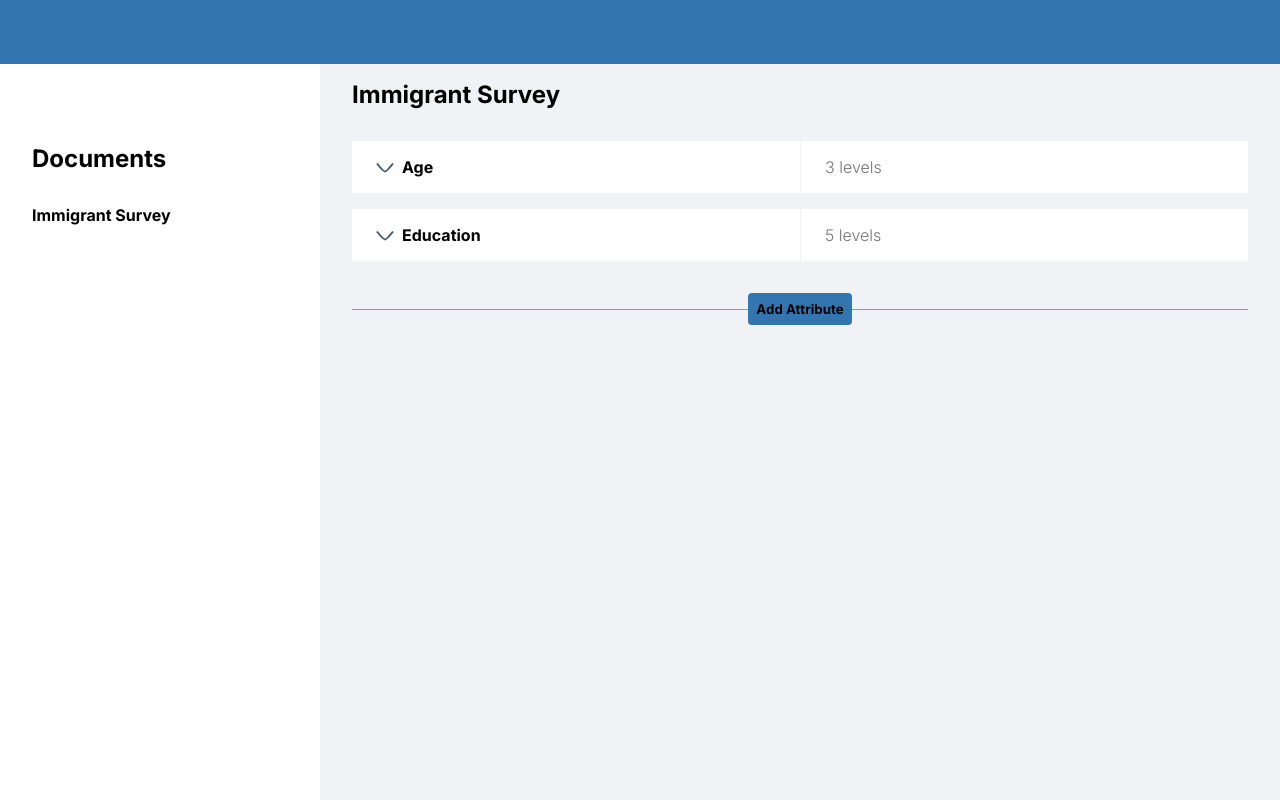
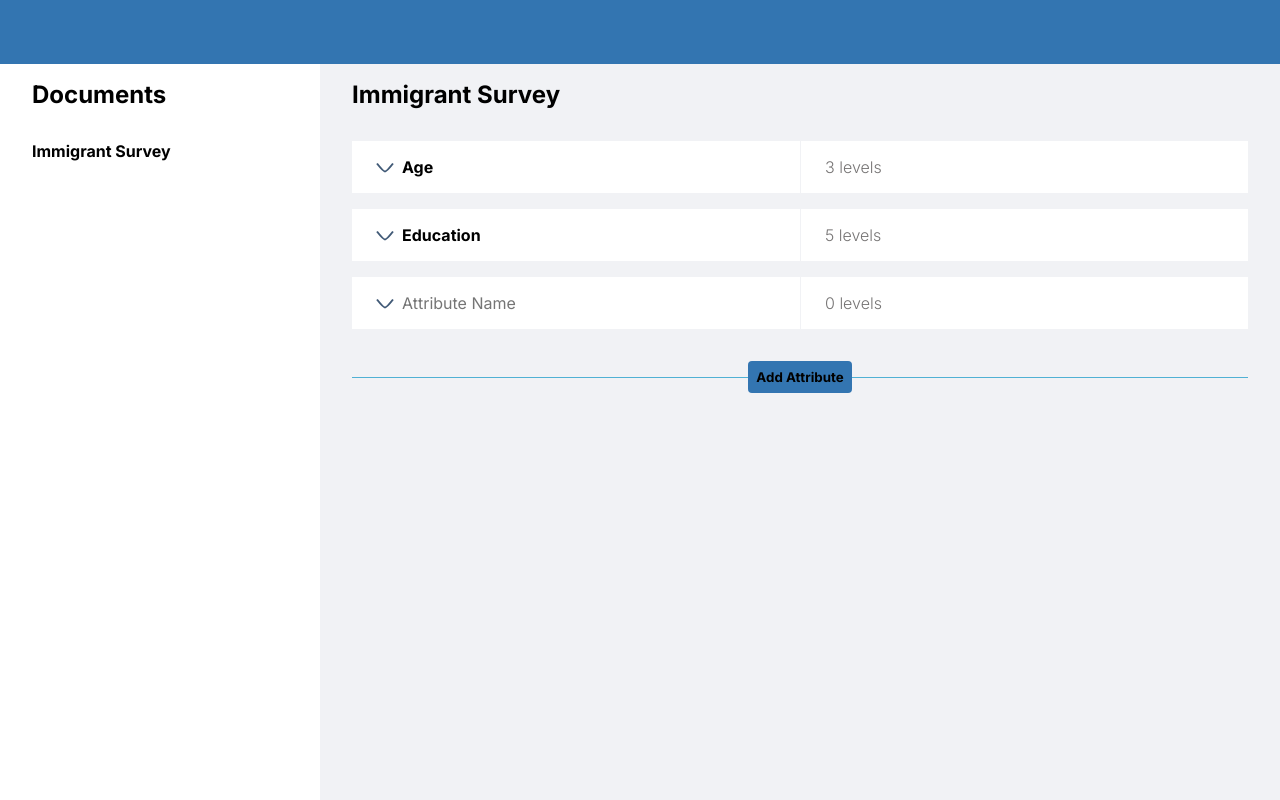
Before and after one commit to aaronrkaufman/projointdesigntool, a Next.js app in the folder conjoint/: page /profile in a window 1280 px wide. Both pictures are taken after a click on the button "Add Attribute". Built offline with nearby package versions, Linux system fonts and the light colour scheme.

Commit message:
feat: adding attributes and levels

```diff
--- a/conjoint/src/app/profile/page.tsx
+++ b/conjoint/src/app/profile/page.tsx
@@ -1,7 +1,7 @@
 import { Header } from "@/components/header";
 import styles from "./page.module.css";
 import { Sidebar } from "@/components/sidebar";
-import { Survey } from "@/components/survey/survey";
+import { SurveyContainer } from "@/components/survey/survey.container";
 
 const Profile = () => {
   return (
@@ -9,7 +9,7 @@ const Profile = () => {
       <Header></Header>
       <main className={styles.main}>
         <Sidebar />
-        <Survey />
+        <SurveyContainer />
       </main>
     </>
   );
--- /dev/null
+++ b/conjoint/src/components/attribute/attribute.container.tsx
@@ -0,0 +1,80 @@
+// AttributeContainer.tsx
+import React, { FC, useState } from "react";
+import { Attribute } from "./attribute";
+import { AttributeCreator } from "./attribute_creator";
+
+export interface ILevel {
+  name: string;
+  weight?: number;
+}
+
+export interface IAttribute {
+  name: string;
+  levels: ILevel[];
+}
+
+interface PropsAttributeContainer {
+  attribute?: IAttribute;
+  addLevel?: (attributeName: string, newLevel: string) => void;
+  addNewAttribute?: (name: string) => void;
+  cancelNewAttribute?: () => void;
+  isCreator?: boolean; // To determine whether to render AttributeCreator or AttributeComponent
+}
+
+export const AttributeContainer: FC<PropsAttributeContainer> = ({
+  attribute,
+  addLevel,
+  addNewAttribute,
+  cancelNewAttribute,
+  isCreator = false,
+}) => {
+  const [show, setShow] = useState<boolean>(false);
+  const [newLevel, setNewLevel] = useState<string>("");
+  const [name, setName] = useState<string>("");
+
+  // Handle key press for AttributeComponent
+  const handleKeyPressAttribute = (event: React.KeyboardEvent) => {
+    if (event.key === "Enter" && newLevel.trim() !== "" && addLevel) {
+      if (attribute) addLevel(attribute.name, newLevel);
+      setNewLevel("");
+    }
+  };
+
+  // Handle blur for AttributeCreator
+  const handleBlurCreator = () => {
+    if (name.trim() === "" && cancelNewAttribute) {
+      cancelNewAttribute();
+    } else if (addNewAttribute) {
+      addNewAttribute(name);
+    }
+  };
+
+  // Handle key press for AttributeCreator
+  const handleKeyPressCreator = (event: React.KeyboardEvent) => {
+    if (event.key === "Enter" && name.trim() !== "" && addNewAttribute) {
+      addNewAttribute(name);
+    }
+  };
+
+  const handleShow = () => setShow(!show);
+
+  return isCreator ? (
+    <AttributeCreator
+      addNewAttribute={addNewAttribute!}
+      cancelNewAttribute={cancelNewAttribute!}
+      onBlur={handleBlurCreator}
+      onKeyDown={handleKeyPressCreator}
+      onChange={(e) => setName(e.target.value)}
+    />
+  ) : (
+    <Attribute
+      show={show}
+      newLevel={newLevel}
+      onShow={handleShow}
+      onKeyPress={handleKeyPressAttribute}
+      onBlur={() => setNewLevel("")}
+      onChange={(e) => setNewLevel(e.target.value)}
+      attribute={attribute!}
+    />
+  );
+};
--- /dev/null
+++ b/conjoint/src/components/attribute/attribute.tsx
@@ -0,0 +1,70 @@
+// AttributeComponent.tsx
+import React, { FC, KeyboardEvent, ChangeEvent } from "react";
+import styles from "../survey/survey.module.css";
+import { IAttribute } from "./attribute.container";
+
+interface PropsAttributeComponent {
+  attribute: IAttribute;
+  show: boolean;
+  newLevel: string;
+  onShow: () => void;
+  onKeyPress: (event: KeyboardEvent) => void;
+  onBlur: () => void;
+  onChange: (event: ChangeEvent<HTMLInputElement>) => void;
+}
+
+export const Attribute: FC<PropsAttributeComponent> = ({
+  attribute,
+  show,
+  newLevel,
+  onShow,
+  onKeyPress,
+  onBlur,
+  onChange,
+}) => (
+  <li className={styles.attribute}>
+    <div className={styles.attribute_left}>
+      <svg
+        onClick={onShow}
+        width="18"
+        height="11"
+        viewBox="0 0 18 11"
+        fill="none"
+        xmlns="http://www.w3.org/2000/svg"
+        style={{ transform: show ? "rotate(-180deg)" : "rotate(0deg)" }}
+      >
+        <path
+          d="M1 1.5C1 1.5 7.31579 9.5 9 9.5C10.6842 9.5 17 1.5 17 1.5"
+          stroke="#415A77"
+          strokeWidth="2"
+        />
+      </svg>
+      <p>{attribute.name}</p>
+    </div>
+    <div className={styles.attribute_right}>
+      {show ? (
+        <ul className={`${styles.levels}`}>
+          {attribute.levels.map((level) => (
+            <li>
+              <span className={styles.circle}></span>
+              {level.name}
+            </li>
+          ))}
+          <li>
+            <span className={styles.circle}></span>
+            <input
+              className={styles.input}
+              placeholder={"Add level"}
+              value={newLevel}
+              onChange={onChange}
+              onKeyDown={onKeyPress}
+              onBlur={onBlur}
+            ></input>
+          </li>
+        </ul>
+      ) : (
+        <p>{attribute.levels.length} levels</p>
+      )}
+    </div>
+  </li>
+);
--- /dev/null
+++ b/conjoint/src/components/attribute/attribute_creator.tsx
@@ -0,0 +1,70 @@
+import { useState } from "react";
+import styles from "../survey/survey.module.css"; // Adjust the styles accordingly
+
+interface Props {
+  addNewAttribute: (name: string) => void;
+  cancelNewAttribute: () => void;
+  onBlur: () => void;
+  onKeyDown: (event: React.KeyboardEvent) => void;
+  onChange: (event: React.ChangeEvent<HTMLInputElement>) => void;
+}
+
+export const AttributeCreator: React.FC<Props> = ({
+  addNewAttribute,
+  cancelNewAttribute,
+  onBlur,
+  onKeyDown,
+  onChange,
+}) => {
+  const [name, setName] = useState("");
+
+  // Bind setName to onChange event
+  const handleChange = (event: React.ChangeEvent<HTMLInputElement>) => {
+    setName(event.target.value);
+    if (onChange) onChange(event); // propagate event upward
+  };
+
+  // Bind onBlur and onKeyDown events
+  const handleBlur = () => {
+    onBlur && onBlur();
+    if (name.trim() === "") cancelNewAttribute();
+    else addNewAttribute(name);
+  };
+
+  const handleKeyPress = (event: React.KeyboardEvent) => {
+    onKeyDown && onKeyDown(event); // propagate event upward
+    if (event.key === "Enter" && name.trim() !== "") addNewAttribute(name);
+  };
+
+  return (
+    <li className={styles.attribute}>
+      <div className={styles.attribute_left}>
+        <svg
+          width="18"
+          height="11"
+          viewBox="0 0 18 11"
+          fill="none"
+          xmlns="http://www.w3.org/2000/svg"
+        >
+          <path
+            d="M1 1.5C1 1.5 7.31579 9.5 9 9.5C10.6842 9.5 17 1.5 17 1.5"
+            stroke="#415A77"
+            strokeWidth="2"
+          />
+        </svg>
+        <input
+          autoFocus
+          placeholder="Attribute Name"
+          value={name}
+          onChange={handleChange}
+          onBlur={handleBlur}
+          onKeyDown={handleKeyPress}
+          className={styles.input}
+        />
+      </div>
+      <div className={styles.attribute_right}>
+        <p>0 levels</p>
+      </div>
+    </li>
+  );
+};
--- a/conjoint/src/components/sidebar.module.css
+++ b/conjoint/src/components/sidebar.module.css
@@ -2,7 +2,7 @@
   width: 20rem;
   height: calc(100vh);
   background-color: var(--whiteClr);
-  padding-top: 5rem;
+  padding-top: 1rem;
   padding-left: 2rem;
   position: fixed;
 }
--- a/conjoint/src/components/survey/add_attribute.tsx
+++ b/conjoint/src/components/survey/add_attribute.tsx
@@ -1,8 +1,16 @@
-import styles from "./survey.module.css"
+import styles from "./survey.module.css";
 
-export const AddAttribute = () => {
-    return <div className={styles.container}>
-        <span className={styles.line}></span>
-        <button className={styles.btn}>Add Attribute</button>
+interface AddAttributeProps {
+  onCreate: () => void;
+}
+
+export const AddAttribute = ({ onCreate }: AddAttributeProps) => {
+  return (
+    <div className={styles.container}>
+      <span className={styles.line}></span>
+      <button className={styles.btn} onClick={onCreate}>
+        Add Attribute
+      </button>
     </div>
-}
+  );
+};
--- /dev/null
+++ b/conjoint/src/components/survey/survey.container.tsx
@@ -0,0 +1,56 @@
+"use client";
+import React, { FC } from "react";
+import { Survey } from "./survey";
+import { useState } from "react";
+import { IAttribute } from "../attribute/attribute.container";
+
+export const SurveyContainer: FC = () => {
+  const [attributes, setAttributes] = useState<IAttribute[]>([
+    {
+      name: "Age",
+      levels: [{ name: "10-20" }, { name: "20-30" }, { name: "30-40" }],
+    },
+    {
+      name: "Education",
+      levels: [
+        { name: "No Formal" },
+        { name: "4th Grade" },
+        { name: "8th Grade" },
+        { name: "High School" },
+        { name: "Two-Year College" },
+      ],
+    },
+  ]);
+
+  const [isCreatingAttribute, setIsCreatingAttribute] = useState(false);
+
+  const handleCreateAttribute = () => setIsCreatingAttribute(true);
+
+  const addNewAttribute = (name: string) => {
+    setAttributes([...attributes, { name, levels: [] }]);
+    setIsCreatingAttribute(false);
+  };
+
+  const cancelNewAttribute = () => setIsCreatingAttribute(false);
+
+  const addLevelToAttribute = (attributeName: string, newLevel: string) => {
+    setAttributes((prevAttributes) =>
+      prevAttributes.map((attribute) =>
+        attribute.name === attributeName
+          ? { ...attribute, levels: [...attribute.levels, { name: newLevel }] }
+          : attribute
+      )
+    );
+  };
+
+  return (
+    <Survey
+      attributes={attributes}
+      isCreatingAttribute={isCreatingAttribute}
+      onAddAttribute={addNewAttribute}
+      onCancelNewAttribute={cancelNewAttribute}
+      onAddLevelToAttribute={addLevelToAttribute}
+      onCreateAttribute={handleCreateAttribute}
+    />
+  );
+};
--- a/conjoint/src/components/survey/survey.module.css
+++ b/conjoint/src/components/survey/survey.module.css
@@ -1,9 +1,7 @@
 .survey {
   margin-left: 20rem;
   margin-top: 4rem;
-  padding-left: 2rem;
-  padding-top: 1rem;
-  padding-right: 2rem;
+  padding: 1rem 2rem;
   display: flex;
   flex-direction: column;
   gap: 2rem;
@@ -43,6 +41,8 @@
   background-color: var(--whiteClr);
   display: flex;
   font-weight: bold;
+  height: fit-content;
+  transition: height 1s ease-in-out;
 }
 
 .attribute_left {
@@ -53,7 +53,6 @@
 
   padding: 1rem 1.5rem;
   height: fit-content;
-
 }
 
 .attribute_right {
@@ -61,6 +60,9 @@
   align-items: center;
   padding: 1rem 1.5rem;
   border-left: 1px solid var(--bgClr);
+  height: fit-content;
+  transition: height 1s ease-in-out;
+  overflow: hidden;
 }
 
 .attribute_right p {
@@ -71,25 +73,34 @@
 .levels {
   display: flex;
   flex-direction: column;
-  gap: 1rem;
-  transition: max-height 0.5s ease-in-out, opacity 0.5s ease-in-out;
-  overflow: hidden;
-  max-height: 0; /* initially closed */
-  opacity: 0;
-}
-
-.levels.open {
-  max-height: 500px; /* adjust as needed */
-  opacity: 1;
+  gap: 2rem;
 }
 
 .levels li {
+  /* padding: 0.5rem; */
   font-weight: 300;
+  display: flex;
+  gap: 1rem;
+  align-items: center;
 }
 
 .circle {
-  height: 1.25rem;
-  width: 1.25rem;
+  display: block;
+  height: 1rem;
+  width: 1rem;
   border-radius: 50%;
   border: 1px solid black;
 }
+
+.levels li:last-child .circle {
+  border-color: var(--addClr);
+}
+
+.input {
+  background: none;
+  border: none;
+  outline: none;
+  color: var(--addClr);
+  font-weight: 400;
+  font-size: 1rem;
+}
--- a/conjoint/src/components/survey/survey.tsx
+++ b/conjoint/src/components/survey/survey.tsx
@@ -1,36 +1,45 @@
-"use client";
+// SurveyComponent.tsx
+import React, { FC } from "react";
 import styles from "./survey.module.css";
 import { AddAttribute } from "./add_attribute";
-import { useState } from "react";
-import { Attribute, IAttribute } from "./attribute";
+import { IAttribute } from "../attribute/attribute.container";
+import { AttributeContainer } from "../attribute/attribute.container";
 
-export const Survey = () => {
-  const [attributes, setAttributes] = useState<IAttribute[]>([
-    {
-      name: "Age",
-      levels: [{ name: "10-20" }, { name: "20-30" }, { name: "30-40" }],
-    },
-    {
-      name: "Education",
-      levels: [
-        { name: "No Formal" },
-        { name: "4th Grade" },
-        { name: "8th Grade" },
-        { name: "High School" },
-        { name: "Two-Year College" },
-      ],
-    },
-  ]);
+interface Props {
+  attributes: IAttribute[];
+  isCreatingAttribute: boolean;
+  onAddAttribute: (name: string) => void;
+  onCancelNewAttribute: () => void;
+  onAddLevelToAttribute: (attributeName: string, newLevel: string) => void;
+  onCreateAttribute: () => void;
+}
 
-  return (
+export const Survey: FC<Props> = ({
+  attributes,
+  isCreatingAttribute,
+  onAddAttribute,
+  onCancelNewAttribute,
+  onAddLevelToAttribute,
+  onCreateAttribute,
+}) => (
   <section className={styles.survey}>
     <h2>Immigrant Survey</h2>
     <ul className={styles.attributes}>
       {attributes.map((attribute, index) => (
-          <Attribute key={index} attribute={attribute} />
+        <AttributeContainer
+          key={index}
+          attribute={attribute}
+          addLevel={onAddLevelToAttribute}
+        />
       ))}
+      {isCreatingAttribute && (
+        <AttributeContainer
+          isCreator
+          addNewAttribute={onAddAttribute}
+          cancelNewAttribute={onCancelNewAttribute}
+        />
+      )}
     </ul>
-      <AddAttribute />
+    <AddAttribute onCreate={onCreateAttribute} />
   </section>
 );
-};
```
Also changed, not shown: conjoint/src/components/survey/attribute.tsx (deleted, +0 -52 lines). Lines whose indentation alone changed are shown as unchanged.
